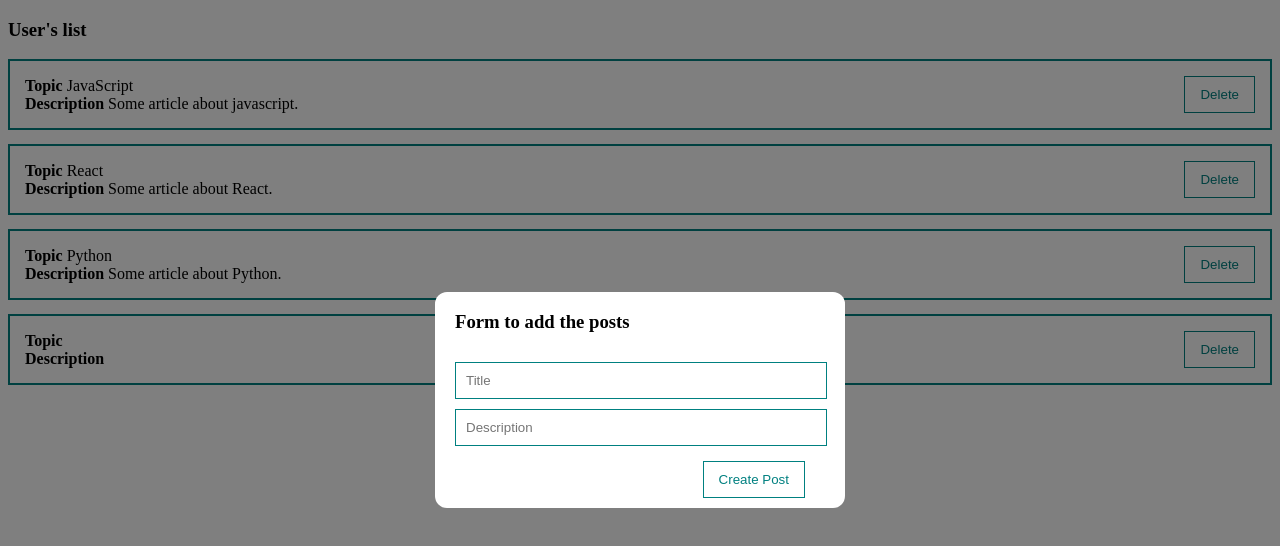
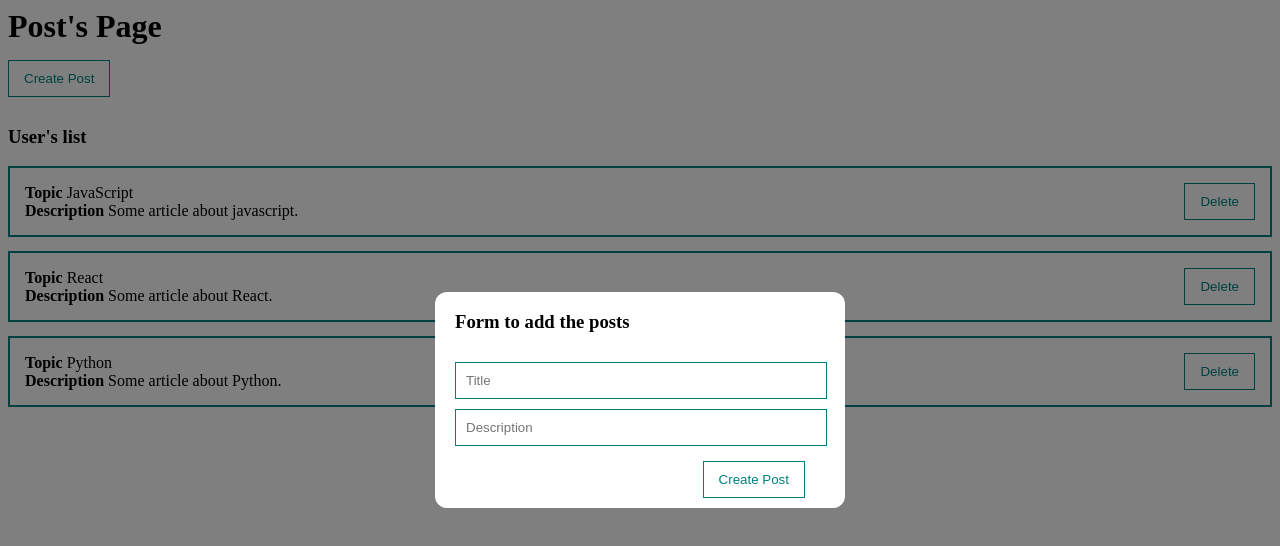
Before and after one commit to Semburg/vue_first_touch_project, a Vue app: page / in a window 1280 px wide. Both pictures are taken after a click on the button "Create Post". Shown: the top 546 px of the page. Built offline with nearby package versions, Linux system fonts and the light colour scheme.

Commit message:
modal window for adding post done

```diff
--- a/src/App.vue
+++ b/src/App.vue
@@ -1,6 +1,10 @@
 <template>
   <div>
-    <my-dialog :show="true">
+    <h1>Post's Page</h1>
+    <my-button
+    @click="showDialog"
+    >Create Post</my-button>
+    <my-dialog v-model:show="dialogVisible">
       <post-form @create="createPost" />
     </my-dialog>
 
@@ -42,17 +46,20 @@ export default {
         { id: 2, title: "React", body: "Some article about React." },
         { id: 3, title: "Python", body: "Some article about Python." },
       ],
+      dialogVisible: false,
     };
   },
 
   methods: {
     createPost(post, second, third) {
       this.posts.push(post);
+      this.dialogVisible = false;
+
       // tests for get other attributes - see child!
-      console.log(post);
-      console.log(second);
+      // console.log(post);
+      // console.log(second);
 
-      console.log(third);
+      // console.log(third);
     },
     removePost(post) {
       this.posts = this.posts.filter((p) => p.id !== post.id);
@@ -61,6 +68,10 @@ export default {
     inputTitle(e) {
       this.title = e.target.value;
     },
+
+    showDialog(){
+      this.dialogVisible = true;
+    }
 
     //  direct creation - see the input options
     // inputBody(e) {
--- a/src/components/UI/MyDialog.vue
+++ b/src/components/UI/MyDialog.vue
@@ -1,6 +1,6 @@
 <template >
-  <div class="dialog" v-if="show">
-    <div class="dialog__content">
+  <div class="dialog" v-if="show" @click.stop="hideDialog">
+    <div @click.stop class="dialog__content">
       <slot></slot>
     </div>
   </div>
@@ -13,7 +13,12 @@ export default {
             type: Boolean,
             default: false,
         }
-    }
+    },
+    methods: {
+        hideDialog(){
+            this.$emit('update:show', false )
+        }
+    },
 }
 </script>
 <style scoped>
```
